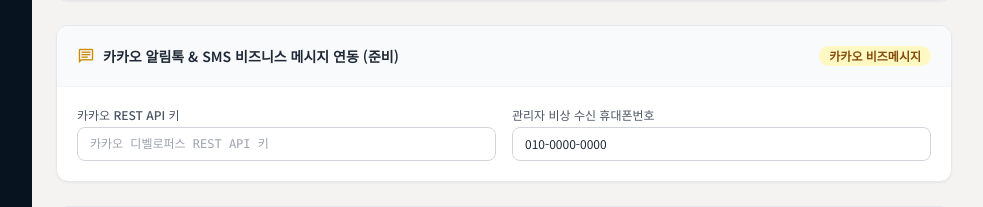
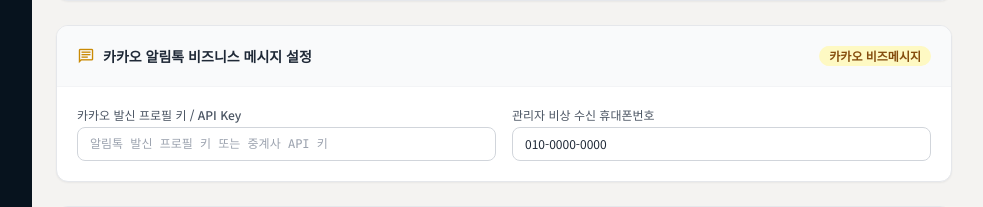
Before and after one commit to seunghoKR/daejanggan, a PHP site: template views/admin/settings.php in a window 1280 px wide. Shown: the part 993-1200 px from the top of the page, without its empty margins (192-1175 px from the left). Run offline with PHP 8.4, Linux system fonts and the light colour scheme; the template is opened without the code that fills it, so the values that code supplies are empty; some libraries are stand-ins or nearby versions.

Commit message:
fix(settings): SMS 문구 제거 및 카카오 알림톡 설정 영역 정돈

```diff
--- a/views/admin/settings.php
+++ b/views/admin/settings.php
@@ -152,20 +152,20 @@ include APP_ROOT . '/views/layouts/admin_layout.php';
       </div>
     </div>
 
-    <!-- 3. 카카오 알림톡 & SMS 설정 (확장 준비 영역) -->
+    <!-- 3. 카카오 알림톡 비즈니스 메시지 설정 -->
     <div class="bg-white rounded-xl border border-gray-200 shadow-sm overflow-hidden">
       <div class="px-5 py-4 border-b border-gray-100 bg-gray-50 flex items-center justify-between">
         <div class="flex items-center gap-2">
           <span class="material-symbols-outlined text-yellow-600 text-lg">chat</span>
-          <h2 class="font-bold text-gray-800 text-sm">카카오 알림톡 & SMS 비즈니스 메시지 연동 (준비)</h2>
+          <h2 class="font-bold text-gray-800 text-sm">카카오 알림톡 비즈니스 메시지 설정</h2>
         </div>
         <span class="text-xs px-2.5 py-0.5 rounded-full bg-yellow-100 text-yellow-800 font-semibold">카카오 비즈메시지</span>
       </div>
       <div class="p-5 grid grid-cols-1 md:grid-cols-2 gap-4">
         <div>
-          <label class="text-xs text-gray-600 mb-1 block font-medium">카카오 REST API 키</label>
+          <label class="text-xs text-gray-600 mb-1 block font-medium">카카오 발신 프로필 키 / API Key</label>
           <input type="text" name="kakao_rest_key" value="<?= htmlspecialchars($settings['kakao_rest_key']['key_value'] ?? '') ?>"
-            placeholder="카카오 디벨로퍼스 REST API 키"
+            placeholder="알림톡 발신 프로필 키 또는 중계사 API 키"
             class="w-full border border-gray-300 rounded-lg px-3 py-2 text-xs font-mono text-gray-800 outline-none focus:border-blue-500"/>
         </div>
         <div>
```
